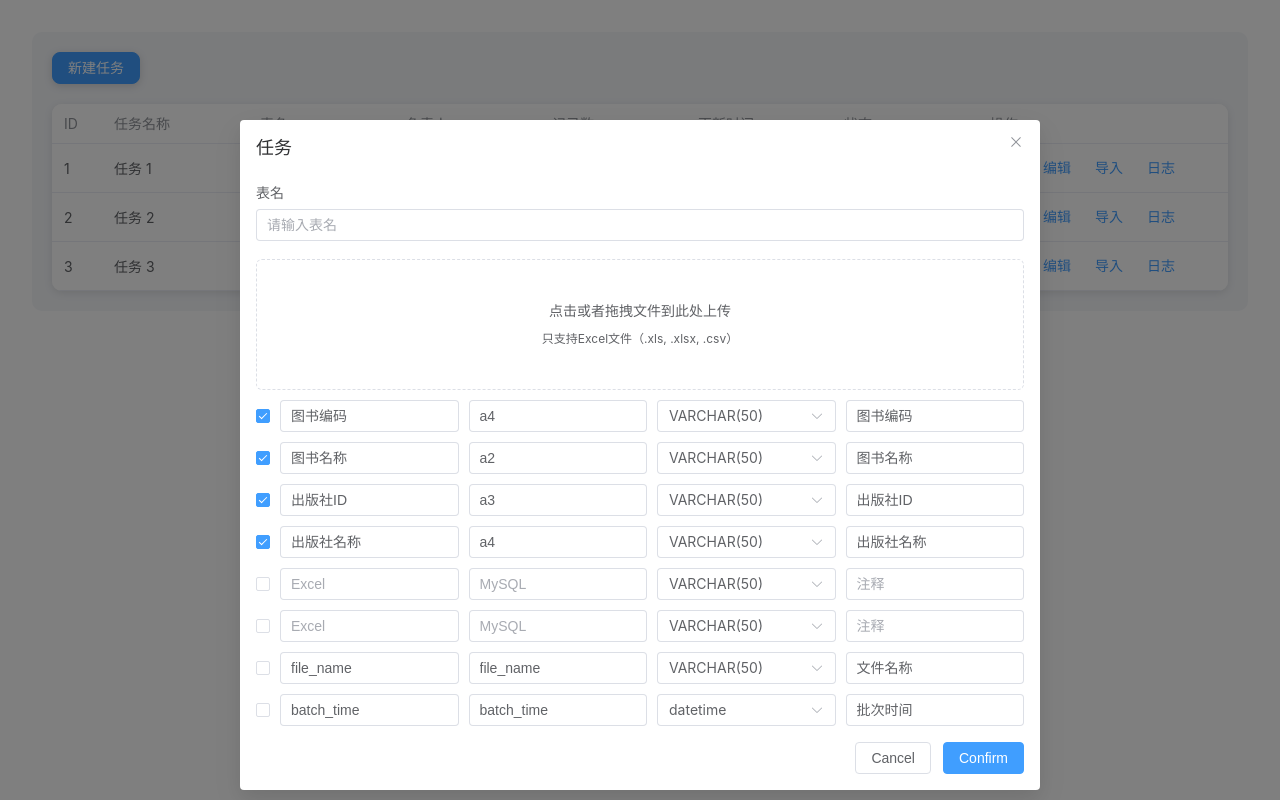
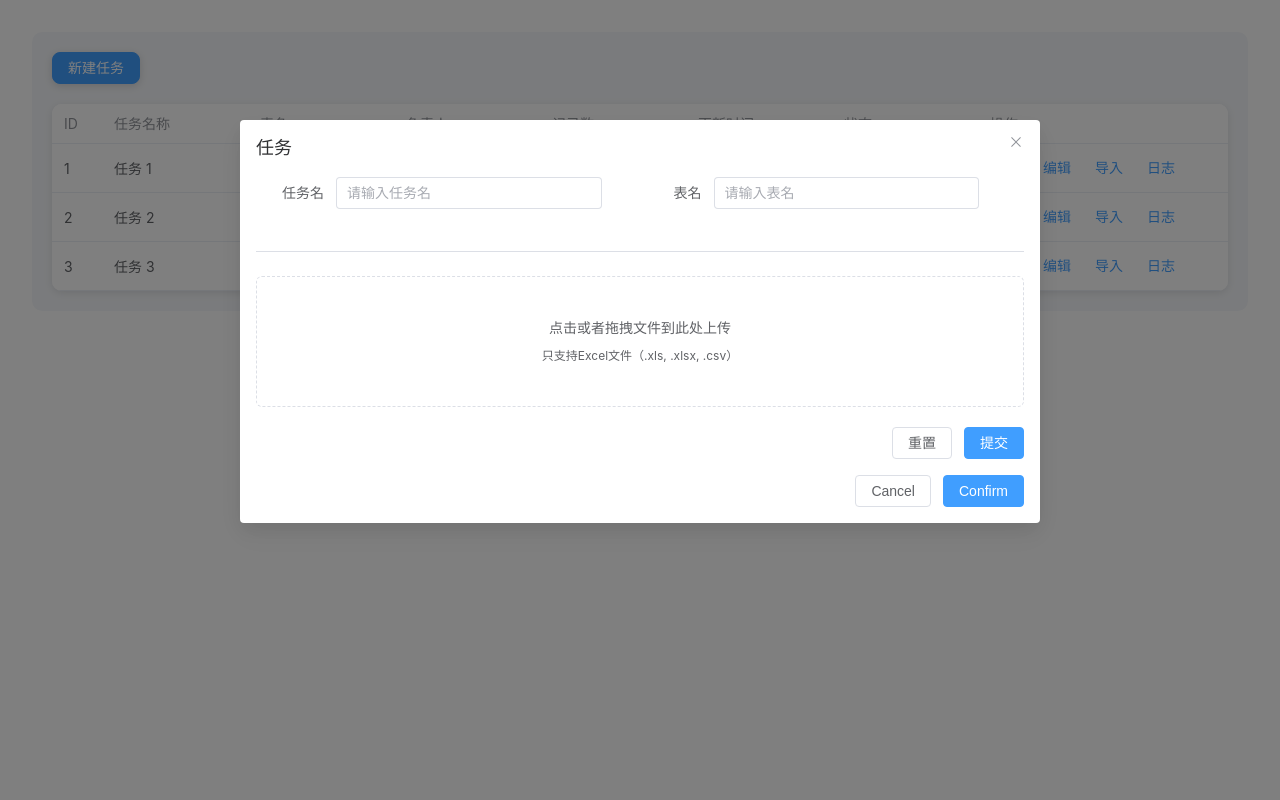
Before and after one commit to Heiffeng/excel-mysql-transfer, a Vue app in the folder excel-mysql-transfer-ui/: page /task in a window 1280 px wide. Both pictures are taken after a click on the button "新建任务". Built offline with nearby package versions, Linux system fonts and the light colour scheme.

Commit message:
添加任务到数据库（前端）

```diff
--- a/excel-mysql-transfer-ui/src/views/TaskDialog.vue
+++ b/excel-mysql-transfer-ui/src/views/TaskDialog.vue
@@ -1,92 +1,11 @@
-<template>
-  <div>
-    <!-- 这里可以根据 taskId 加载相应的任务详情 -->
-    <!-- 表名输入框 -->
-    <el-form :model="task">
-      <el-form-item label="表名" style="display: block;">
-        <el-input v-model="task.tableName" placeholder="请输入表名"></el-input>
-      </el-form-item>
-    </el-form>
+<script lang="ts" setup>
+import {reactive, ref, watch} from 'vue';
+import {ElMessage} from "element-plus";
+import axios from "axios";
 
-    <!-- 文件上传区域 -->
-    <el-upload
-        class="upload-demo"
-        drag
-        :action="API_HOST +'/upload/init'"
-    :on-success="handleUploadSuccess"
-    :on-error="handleUploadError"
-    :limit="1"
-    :auto-upload="true"
-    accept=".xls,.xlsx,.csv"
-    >
-      <i class="el-icon-upload"></i>
-      <div class="el-upload__text">点击或者拖拽文件到此处上传</div>
-      <div class="el-upload__tip">只支持Excel文件（.xls, .xlsx, .csv）</div>
-    </el-upload>
+// 定义 emit 用于触发事件通知父组件
+const emit = defineEmits(['formSubmitted']);
 
-    <div class="form-container">
-      <div class="form-row" v-for="(row, index) in formRows" :key="index">
-        <!-- Checkbox -->
-        <el-checkbox v-model="row.checked"></el-checkbox>
-
-        <!-- Excel Column -->
-        <el-input v-model="row.excel" placeholder="Excel" />
-
-        <!-- MySQL Column -->
-        <el-input v-model="row.mysql" placeholder="MySQL" />
-
-        <!-- Data Type -->
-        <el-select v-model="row.dataType" placeholder="数据类型">
-          <el-option
-              v-for="item in dataTypes"
-              :key="item.value"
-              :label="item.label"
-              :value="item.value"
-          />
-        </el-select>
-
-        <!-- Comment -->
-        <el-input v-model="row.comment" placeholder="注释" />
-      </div>
-    </div>
-
-  </div>
-</template>
-
-<script lang="ts" setup>
-import { defineComponent, ref, watch } from 'vue';
-import {ElMessage} from "element-plus";
-
-interface Task {
-  id: number;
-  name: string;
-  status: string;
-  tableName: string;
-}
-
-interface FieldMapping {
-  fieldName: string;
-  excelHeader: string;
-}
-
-const API_HOST = import.meta.env.VITE_API_HOST
-
-const formRows = ref([
-  { checked: true, excel: '图书编码', mysql: 'a4', dataType: 'VARCHAR(50)', comment: '图书编码' },
-  { checked: true, excel: '图书名称', mysql: 'a2', dataType: 'VARCHAR(50)', comment: '图书名称' },
-  { checked: true, excel: '出版社ID', mysql: 'a3', dataType: 'VARCHAR(50)', comment: '出版社ID' },
-  { checked: true, excel: '出版社名称', mysql: 'a4', dataType: 'VARCHAR(50)', comment: '出版社名称' },
-  { checked: false, excel: '', mysql: '', dataType: 'VARCHAR(50)', comment: '' },
-  { checked: false, excel: '', mysql: '', dataType: 'VARCHAR(50)', comment: '' },
-  { checked: false, excel: 'file_name', mysql: 'file_name', dataType: 'VARCHAR(50)', comment: '文件名称' },
-  { checked: false, excel: 'batch_time', mysql: 'batch_time', dataType: 'datetime', comment: '批次时间' }
-]);
-
-const dataTypes = [
-  { value: 'INT', label: 'INT' },
-  { value: 'VARCHAR(50)', label: 'VARCHAR(50)' },
-  { value: 'datetime', label: 'datetime' }
-];
 // Props 类型
 interface Props {
   taskId: number;
@@ -95,19 +14,46 @@ interface Props {
 // 接收 Props
 const props = defineProps<Props>();
 
+const status = reactive({
+  showUpload:true, // 是否显示上传组件
+  showTable:false, // 是否显示表编辑组件
+
+})
+interface Task {
+  id: number;
+  name: string;
+  status: string;
+  tableName: string;
+  taskName: string;
+}
+
+interface FieldMapping {
+  fixed: false,
+  checked: boolean,
+  header: string,
+  field: string,
+  dataType: string,
+  comment: string
+}
+
+const API_HOST = import.meta.env.VITE_API_HOST
+
+const formRows = ref([] as Array<FieldMapping>);
+
+const dataTypes = [
+  { value: 'INT', label: 'INT' },
+  { value: 'VARCHAR(50)', label: 'VARCHAR(50)' },
+  { value: 'datetime', label: 'datetime' }
+];
+
 // 初始化任务对象
 const task = ref<Task>({
   id: props.taskId,
   name: '',
   status: '待开始',
   tableName: '',
+  taskName: '',
 });
-
-// 动态表字段和 Excel 行头映射数组
-const fieldMappings = ref<FieldMapping[]>([
-  { fieldName: '', excelHeader: '' },
-  { fieldName: '', excelHeader: '' },
-]);
 
 // 监听 taskId 变化，模拟加载任务数据和表字段映射
 watch(
@@ -120,31 +66,157 @@ watch(
         status: '进行中',
         tableName: '',
       };
-
-      // 模拟加载表字段和 Excel 行头映射
-      fieldMappings.value = [
-        { fieldName: '字段1', excelHeader: '行头1' },
-        { fieldName: '字段2', excelHeader: '行头2' },
-      ];
     },
     { immediate: true }
 );
 
 const handleUploadSuccess = (response: any) => {
+  status.showUpload = false;
+  status.showTable = true;
   // 从后端返回的数据里解析Excel的行头信息
   const excelHeaders = response.data.headers; // 假设后端返回的格式中有 headers 字段
-  // mappingData.value = excelHeaders.map((header: string) => ({
-  //   excelHeader: header,
-  //   fieldName: '',
-  //   dataType: 'VARCHAR(50)' // 默认给一个初始值
-  // }));
+  const dynamicRows = excelHeaders.map((header: string, index: number) => ({
+    fixed: false,
+    checked: true,
+    header: header,
+    field: `a${index + 1}`,
+    dataType: 'VARCHAR(50)',
+    comment: header
+  }));
+  formRows.value = [
+    {
+      fixed: true,
+      checked: true,
+      header: '',
+      field: 'id',
+      dataType: 'INT',
+      comment: 'Primary Key'
+    },
+    ...dynamicRows,
+    {
+      fixed: true,
+      checked: true,
+      header: '',
+      field: 'ctime',
+      dataType: 'datetime',
+      comment: ''
+    },
+  ]
 };
 
 const handleUploadError = (error: any) => {
   ElMessage.error('文件上传失败');
   console.error(error);
 };
+
+const resetForm = () => {
+  // 重置表单和状态
+  task.value.tableName = '';
+  formRows.value = [];
+  status.showUpload = true;
+  status.showTable = false;
+};
+
+const submitForm = async () => {
+  try {
+    // formRows过滤没check的
+    const checkFormRows = formRows.value.filter((t: FieldMapping) => t.checked)
+    // 提交数据到后端接口
+    const response = await axios.post('/task/add', {
+      tableName: task.value.tableName,
+      taskName: task.value.taskName,
+      fields: checkFormRows
+    });
+
+    if (response.data.code == 0) {
+      ElMessage.success('提交成功');
+      // 通过 emit 通知父组件表单提交成功
+      emit('formSubmitted');
+    } else {
+      ElMessage.error(response.data.info);
+    }
+  } catch (error) {
+    ElMessage.error('提交过程中出错');
+    console.error(error);
+  }
+};
 </script>
+
+<template>
+  <div>
+    <!-- 这里可以根据 taskId 加载相应的任务详情 -->
+    <!-- 表名输入框 -->
+    <el-form :model="task" label-width="80px" inline>
+      <el-form-item label="任务名" style="width: 45%;">
+        <el-input v-model="task.taskName" placeholder="请输入任务名"></el-input>
+      </el-form-item>
+      <el-form-item label="表名" style="width: 45%;">
+        <el-input v-model="task.tableName" placeholder="请输入表名"></el-input>
+      </el-form-item>
+    </el-form>
+    <!-- 使用 el-divider 添加横线 -->
+    <el-divider></el-divider>
+    <!-- 文件上传区域 -->
+    <el-upload
+      v-if="status.showUpload"
+      class="upload-demo"
+      drag
+      :action="API_HOST +'/upload/init'"
+      :on-success="handleUploadSuccess"
+      :on-error="handleUploadError"
+      :limit="1"
+      :auto-upload="true"
+      accept=".xls,.xlsx,.csv"
+    >
+      <i class="el-icon-upload"></i>
+      <div class="el-upload__text">点击或者拖拽文件到此处上传</div>
+      <div class="el-upload__tip">只支持Excel文件（.xls, .xlsx, .csv）</div>
+    </el-upload>
+
+    <div class="form-container" v-if="status.showTable">
+
+      <!-- 添加列标题 -->
+      <div class="form-row">
+        <span style="width: 20px;"></span> <!-- 占位符，用于对齐 -->
+        <span style="width: 170px;">Excel</span>
+        <span style="width: 170px;">MySQL</span>
+        <span style="width: 170px;">数据类型</span>
+        <span style="width: 170px;">注释</span>
+      </div>
+
+      <div class="form-row" v-for="(row, index) in formRows" :key="index">
+        <!-- Checkbox -->
+        <el-checkbox v-model="row.checked" :style="{ visibility: row.fixed ? 'hidden' : 'visible' }"></el-checkbox>
+
+        <!-- Excel Column -->
+        <el-input v-model="row.header" :style="{ visibility: row.fixed ? 'hidden' : 'visible' ,width:'170px'}" placeholder="Excel" />
+
+        <!-- MySQL Column -->
+        <el-input v-model="row.field" :disabled="row.fixed" style="width: 170px" placeholder="MySQL" />
+
+        <!-- Data Type -->
+        <el-select v-model="row.dataType" :disabled="row.fixed" placeholder="数据类型" style="width: 170px">
+          <el-option
+              v-for="item in dataTypes"
+              :key="item.value"
+              :label="item.label"
+              :value="item.value"
+          />
+        </el-select>
+
+        <!-- Comment -->
+        <el-input v-model="row.comment" :disabled="row.fixed" placeholder="注释" style="width: 170px" />
+      </div>
+    </div>
+
+    <!-- 底部按钮 -->
+    <div class="form-footer">
+      <el-button @click="resetForm">重置</el-button>
+      <el-button type="primary" @click="submitForm">提交</el-button>
+    </div>
+
+  </div>
+</template>
 
 <style scoped>
 .form-container {
@@ -158,4 +230,9 @@ const handleUploadError = (error: any) => {
   align-items: center;
   gap: 10px;
 }
+
+.form-footer {
+  margin-top: 20px;
+  text-align: right;
+}
 </style>
```
